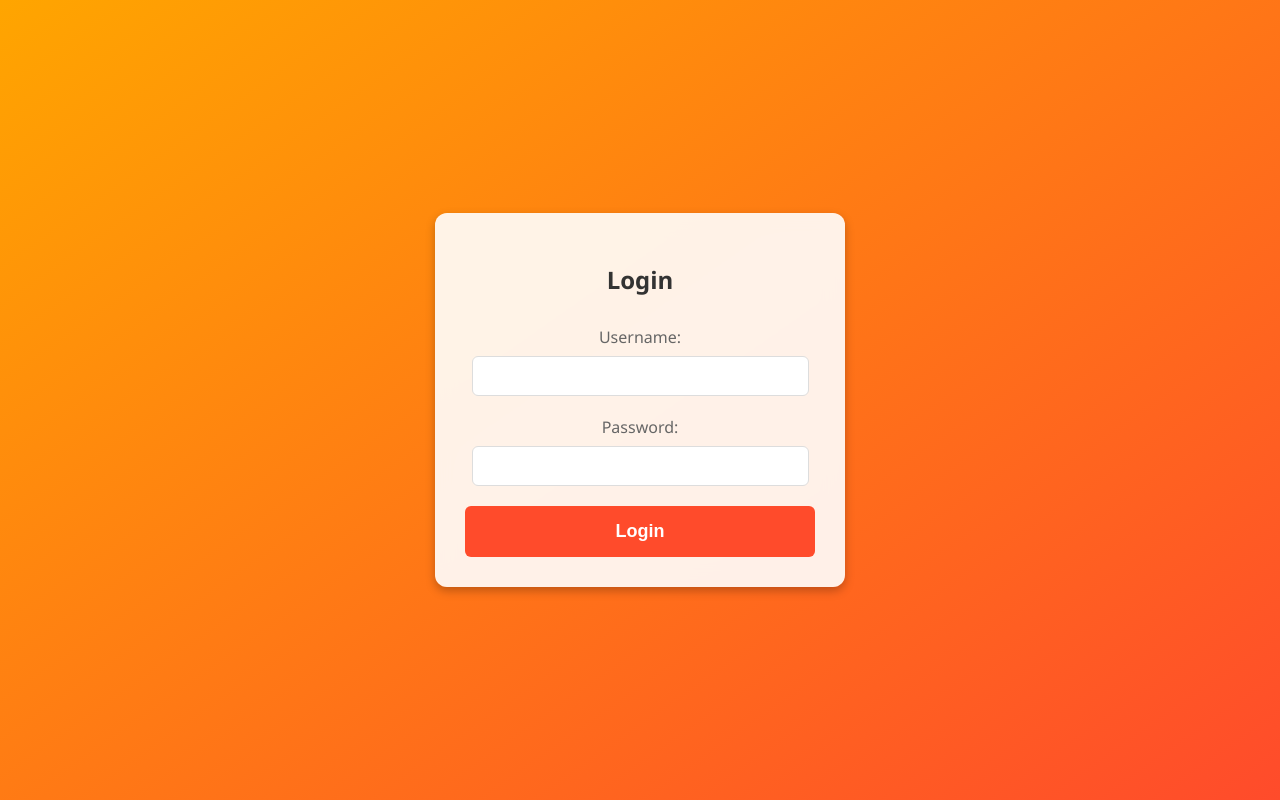
After one commit to TTTanger/flask_learning, a Flask app: page /login in a window 1280 px wide. The commit adds this page. Run offline with Flask 3, Linux system fonts and the light colour scheme.

Commit message:
Update login

```diff
--- /dev/null
+++ b/application/app/routes.py
@@ -0,0 +1,50 @@
+from flask import render_template, request, redirect, url_for, flash, session, Blueprint
+from werkzeug.security import generate_password_hash, check_password_hash
+from flask_sqlalchemy import SQLAlchemy
+
+main = Blueprint('main', __name__)
+
+# db = SQLAlchemy(main)
+# main.config['SQLALCHEMY_DATABASE_URI'] = 'sqlite:////' + os.path.join(main.root_path, 'data.db') # sqlite:////数据库文件的绝对地址
+
+# 以后改成在线数据库
+users = {
+    "admin": generate_password_hash("admin")
+}
+
+
+# @main.context_processor
+# def inject_user():
+#     user = User.query.first()
+#     return dict(user=user)
+
+
+@main.errorhandler(404)
+def page_not_found(e):
+    return render_template('notfound.html'), 404
+
+
+@main.route('/login', methods=['GET', 'POST'])
+def login():
+    if request.method == 'POST':
+        username = request.form['username']
+        password = request.form['password']
+
+        if username in users and check_password_hash(users[username], password):
+            session['username'] = username
+            return redirect(url_for('home'))
+        else:
+            flash('Invalid username or password')
+
+    return render_template('login.html')
+
+@main.route('/logout')
+def logout():
+    session.pop('username', None)
+    return redirect(url_for('home'))
+
+@main.route('/')
+def home():
+    if 'username' in session:
+        return render_template("index.html", title="Home", name=session['username'])
+    return redirect(url_for('login'))
--- /dev/null
+++ b/application/run.py
@@ -0,0 +1,5 @@
+from app import create_app
+
+if __name__ == '__main__':
+    app = create_app()
+    app.run(debug=True)
--- a/static/style.css
+++ b/application/static/style.css
@@ -20,7 +20,7 @@ h1 {
   font-size: 60px;
   margin: 0;
   padding: 20px 0;
-  color: #ffffff;
+  color: #000000;
   text-align: center;
   text-shadow: 1px 1px 2px rgba(0, 0, 0, 0.1);
 }
@@ -58,5 +58,5 @@ header {
   padding: 10px 0;
   border-radius: 10px;
   box-shadow: 0 4px 8px rgba(0, 0, 0, 0.1);
-  text-align: center; /* 确保标题栏中的文本居中对齐 */
+  text-align: center;
 }
--- /dev/null
+++ b/application/templates/login.html
@@ -0,0 +1,120 @@
+<!DOCTYPE html>
+<html lang="en">
+<head>
+    <meta charset="UTF-8">
+    <meta name="viewport" content="width=device-width, initial-scale=1.0">
+    <title>Login</title>
+</head>
+<body>
+    <div class="container">
+        <h2>Login</h2>
+        <form method="POST" action="/login">
+            <div class="form-group">
+                <label for="username">Username:</label>
+                <input type="text" id="username" name="username" required>
+            </div>
+            <div class="form-group">
+                <label for="password">Password:</label>
+                <input type="password" id="password" name="password" required>
+            </div>
+            <button type="submit">Login</button>
+        </form>
+    </div>
+</body>
+</html>
+
+<style>
+    body {
+        font-family: 'Segoe UI', Tahoma, Geneva, Verdana, sans-serif;
+        background-color: #ffa500; /* Orange background */
+        background-image: linear-gradient(145deg, #ffa500, #ff4b2b); /* Gradient background */
+        margin: 0;
+        padding: 0;
+        display: flex;
+        justify-content: center;
+        align-items: center;
+        height: 100vh;
+    }
+
+    .container {
+        background-color: rgba(255, 255, 255, 0.9); /* Slightly transparent background */
+        padding: 30px;
+        border-radius: 12px;
+        box-shadow: 0 4px 10px rgba(0, 0, 0, 0.25);
+        width: 350px;
+        max-width: 100%;
+        text-align: center;
+        align-items: center;
+        backdrop-filter: blur(10px); /* Blur effect for modern look */
+    }
+
+    h2 {
+        color: #333;
+        margin-bottom: 30px;
+        font-weight: 600;
+    }
+
+    .form-group {
+        margin-bottom: 20px;
+    }
+
+    label {
+        display: block;
+        margin-bottom: 8px;
+        color: #666;
+    }
+
+    input[type="text"],
+    input[type="password"] {
+        width: 90%;
+        padding: 10px;
+        border: 1px solid #ddd;
+        border-radius: 6px;
+        font-size: 16px;
+        transition: border-color 0.3s, box-shadow 0.3s;
+    }
+
+    input[type="text"]:focus,
+    input[type="password"]:focus {
+        border-color: #ff4b2b;
+        box-shadow: 0 0 8px rgba(255, 75, 43, 0.5);
+        outline: none;
+    }
+
+    button {
+        width: 100%;
+        padding: 15px;
+        background-color: #ff4b2b;
+        color: white;
+        border: none;
+        border-radius: 6px;
+        font-size: 18px;
+        font-weight: 600;
+        cursor: pointer;
+        transition: background-color 0.3s, transform 0.2s;
+    }
+
+    button:hover {
+        background-color: #e04217;
+    }
+
+    button:active {
+        transform: scale(0.98); /* Slight scaling for press effect */
+    }
+
+    button:focus {
+        outline: none;
+    }
+
+    ul {
+        list-style: none;
+        padding: 0;
+        margin-top: 10px;
+    }
+
+    li {
+        color: #ff4b2b;
+        margin-bottom: 5px;
+        font-size: 14px;
+    }
+</style>
--- a/templates/notes.html
+++ b/application/templates/notes.html
@@ -3,3 +3,5 @@
 {% block title %}Notes Page{% endblock %}
 
 {% block content%}
+<h1 style="color: black">{{title}}</h1>
+{% endblock %}
```
Also changed, not shown: app.py (deleted, +0 -10 lines), application/app/__init__.py (added, +27 -0 lines), application/app/models.py (added, +24 -0 lines), application/templates/base.html (added, +25 -0 lines), application/templates/index.html (renamed from templates/index.html, +10 -1 lines), application/templates/navbar.html (added, +80 -0 lines), application/templates/notfound.html (added, +90 -0 lines), templates/base.html (deleted, +0 -21 lines), application/app/users.db (added), application/static/images/instrument_expo/IMG_9478.JPG (renamed from static/images/instrument_expo/IMG_9478.JPG), application/static/images/oranges.jpg (renamed from static/images/oranges.jpg), application/static/images/小埋1.png (added), application/static/images/小埋2.jpeg (added), application/static/images/小埋3.jpeg (added), 1 more files, 3 other files.
